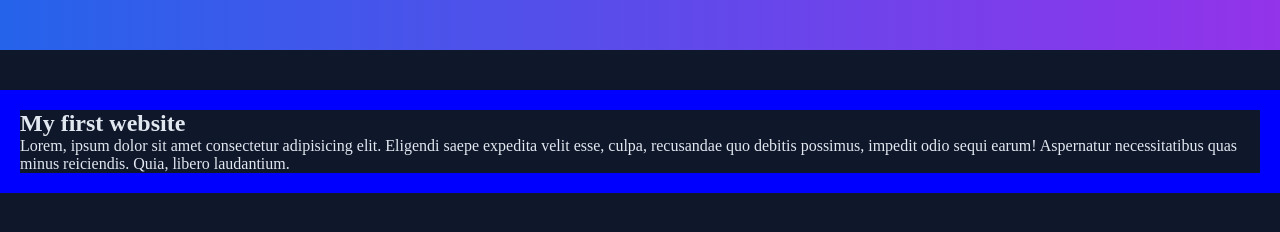
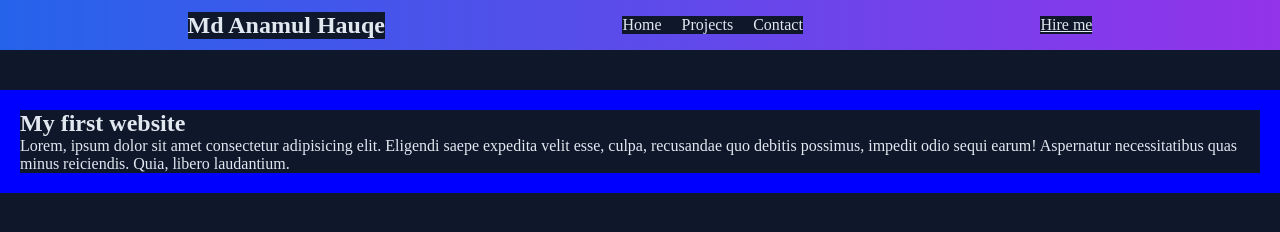
Before and after one commit to Anamulhaque11/front-web-developer, a plain HTML site: page index.html in a window 1280 px wide. Drawn offline with Linux system fonts and the light colour scheme.

Commit message:
content added

```diff
--- a/index.html
+++ b/index.html
@@ -8,7 +8,13 @@
 </head>
 <body>
     <header>
-
+        <h2>Md Anamul Hauqe</h2>
+        <ul>
+            <li>Home</li>
+            <li>Projects</li>
+            <li>Contact</li>
+        </ul>
+        <a href="#">Hire me</a>
     </header>
     <div class="container">
         <h2>My first website</h2>
--- a/style.css
+++ b/style.css
@@ -6,11 +6,27 @@
 }
 
 header{
-     background: linear-gradient(90deg, #2563EB, #9333EA);
+    display: flex;
+    /* flex-direction: row; */
+    gap: 20px;
+    background: linear-gradient(90deg, #2563EB, #9333EA);
     color: #F9FAFB;
     height: 50px;
+    display: flex;
+    align-items: center;
+    gap: 50px;
+    justify-content: space-evenly;
+    /* background-color: rgba(15, 23, 42, 0.6); /* semi-transparent dark */
+    /* backdrop-filter: blur(10px);  */
 }
-
+ul{
+    display: flex;
+    gap: 20px;
+    list-style: none;
+    flex-direction: row;
+    align-items: center;
+    /* justify-content: right; */
+}
 .container{
     background-color: blue;
     color: white;
```
